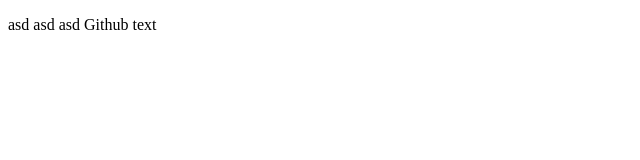
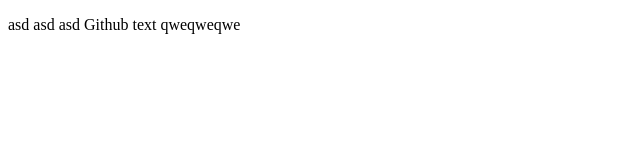
Before and after one commit to JoshNoroff/TestConflicts, a plain HTML site: page index.html in a window 1280 px wide. Shown: the whole page, without its empty margins (0-640 px from the left). Drawn offline with Linux system fonts and the light colour scheme.

Commit message:
Update index.html

```diff
--- a/index.html
+++ b/index.html
@@ -8,5 +8,6 @@
         asd
         asd
         Github text
+        qweqweqwe
     </p>
 </body>
```
